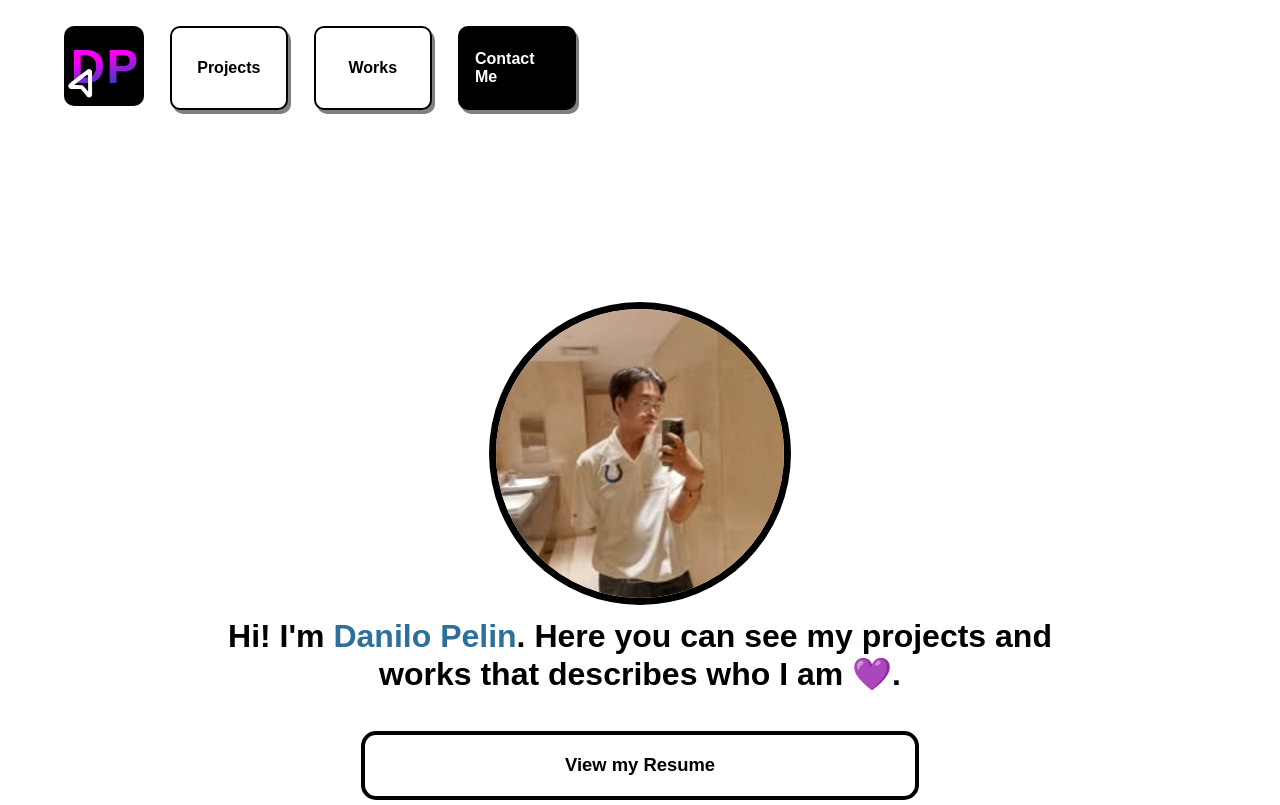
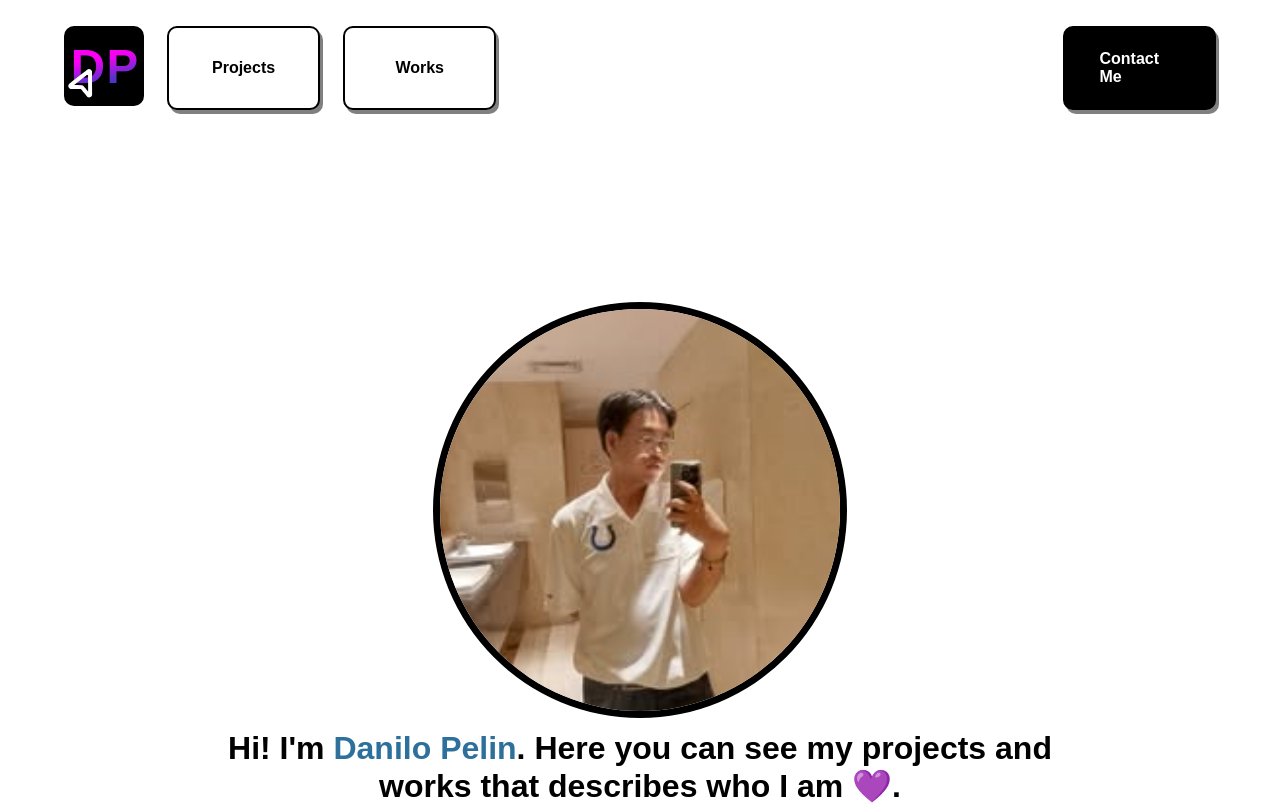
Before and after one commit to danskyvich/web-portfolio, a React (Vite) app in the folder my-vite-portfolio/: page / in a window 1280 px wide. Shown: the top 805 px of the page. Built offline with nearby package versions, Linux system fonts and the light colour scheme.

Commit message:
Fixed UI issues on different viewports

```diff
--- a/my-vite-portfolio/src/components/header-card/header-card.module.css
+++ b/my-vite-portfolio/src/components/header-card/header-card.module.css
@@ -3,7 +3,7 @@
     flex: 0 1 auto;
     border: 2px solid black;
     border-radius: 10px;
-    width: 9em;
+    width: 5em;
     height: 5em;
     align-items: center;
     justify-content: center;
--- a/my-vite-portfolio/src/components/header/header.jsx
+++ b/my-vite-portfolio/src/components/header/header.jsx
@@ -17,14 +17,14 @@ export default function Header() {
                 textColor={"black"}
                 bgColor={"white"}
             />
-
+            <div className={styles['space']}/>
             <HeaderCard
                 title={"Contact Me"}
                 url={""}
                 textColor={"white"}
                 bgColor={"black"}
                 width={"9em"}
-                align={"flex-end"}
+                id={'right'}
                 />
         </header>
     )
--- a/my-vite-portfolio/src/components/header/header.module.css
+++ b/my-vite-portfolio/src/components/header/header.module.css
@@ -2,23 +2,23 @@
     box-sizing: border-box;
     display: flex;
     flex: 0 1 auto;
-    width: 100vw;
+    width: 100%;
     height: fit-content;
-    padding: 0 5% 0 5%
+    padding: 0 5% 0 5%;
+    gap: 2%;
 }
-    .header-container {
+    .header-container > img {
         display: flex;
         flex: 0 1 auto;
-        width: 50%;
-        gap: 5%;
+        width: 5em;
+        height: 5em;
+        border-radius: 10px;
     }
-        .header-container > img {
-            display: flex;
-            flex: 0 1 auto;
-            width: 5em;
-            height: 5em;
-            border-radius: 10px;
-        }
+    .space {
+        box-sizing: border-box;
+        flex: 1;
+        width: 100%;
+    }
 
 @media screen and (max-width: 480px) {
    .header-container {
--- a/my-vite-portfolio/src/components/self-pic-card/self-pic-card.module.css
+++ b/my-vite-portfolio/src/components/self-pic-card/self-pic-card.module.css
@@ -9,7 +9,7 @@
 }
     .self-pic-container > .pic {
         flex: 0 1 auto;
-        width: 18em;
+        width: 25em;
         height: auto;
         object-fit: contain;
         align-self: center;
--- a/my-vite-portfolio/src/pages/home/index.module.css
+++ b/my-vite-portfolio/src/pages/home/index.module.css
@@ -40,7 +40,7 @@
         .card-grid{
             display: flex;
             flex: 0 1 auto;
-            margin: 1% 5% 3% 5%;
+            margin: 2%;
             flex-wrap: wrap;
             justify-content: space-evenly;
         }
```
